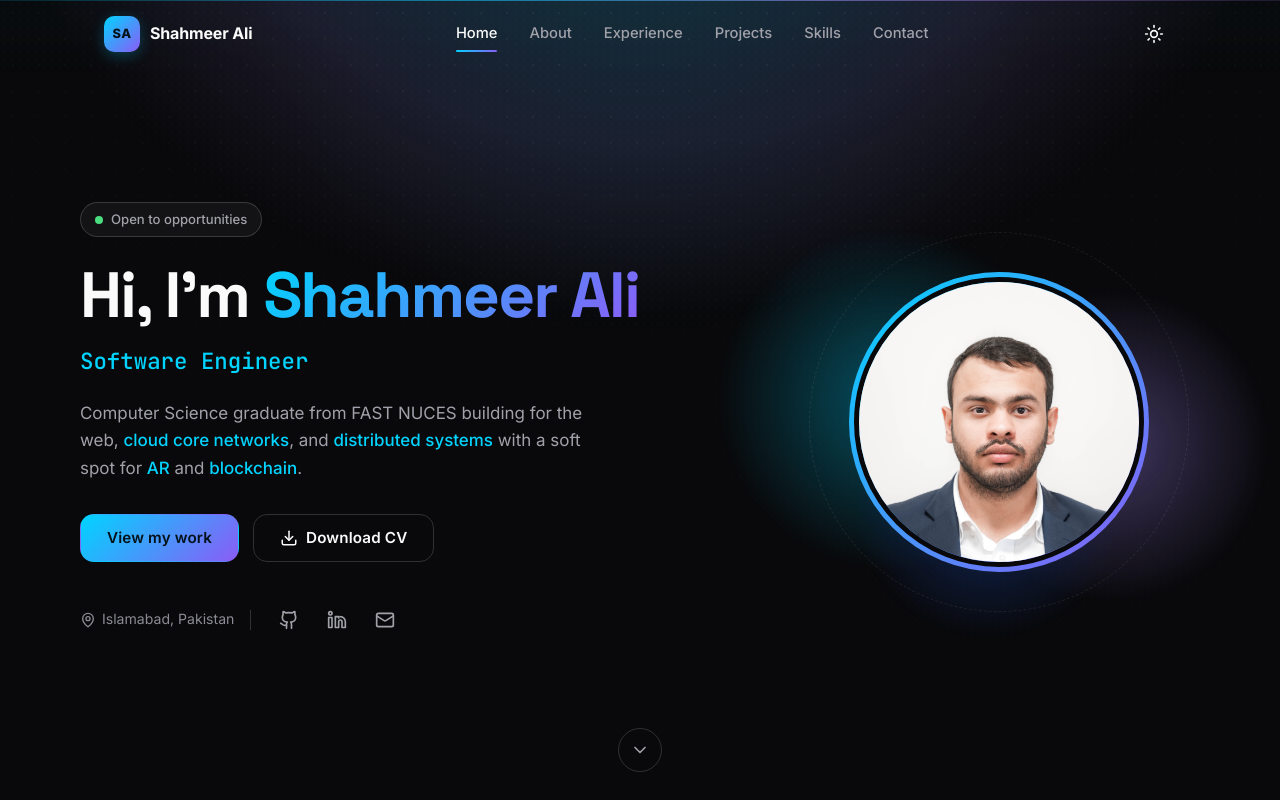
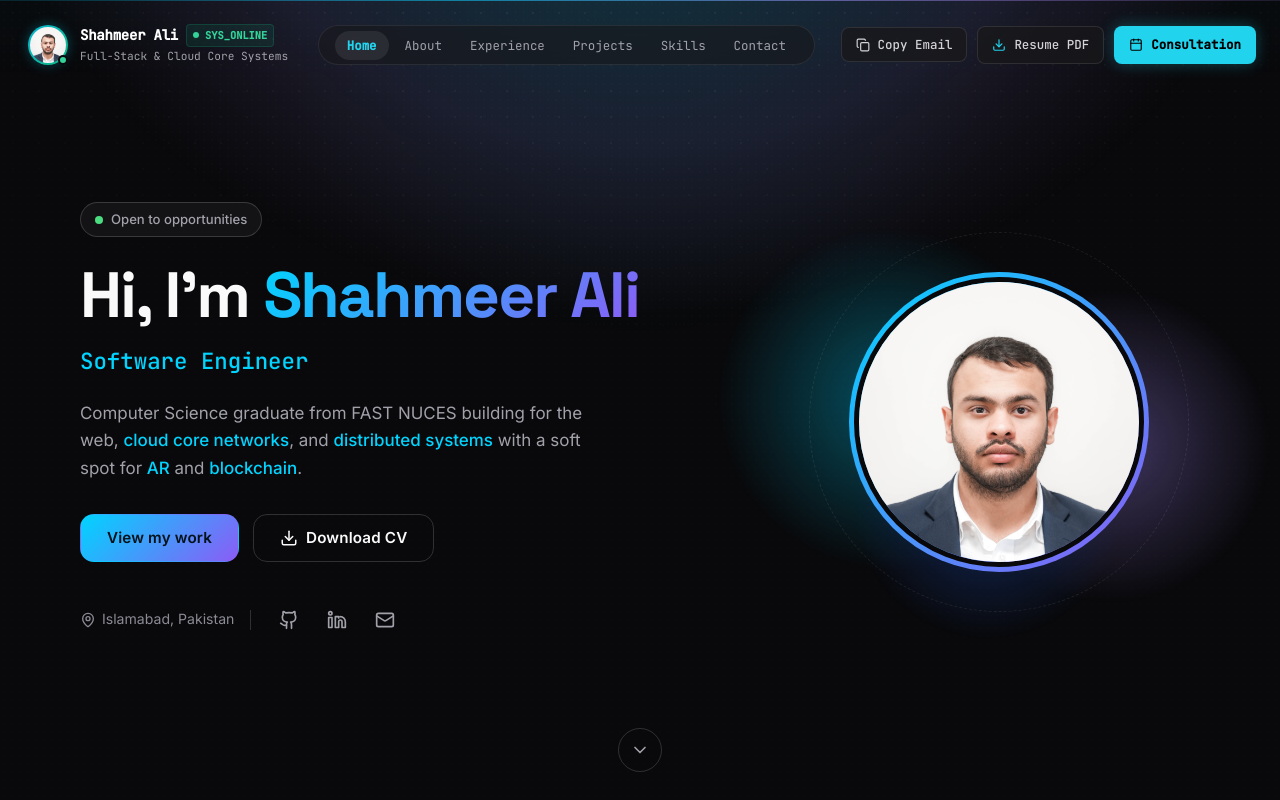
Before and after one commit to ShahmeerAli1504/Portfolio, a React (Create React App) app: page / in a window 1280 px wide. Shown: the top 800 px of the page. Built offline with nearby package versions, Linux system fonts and the light colour scheme.

Commit message:
feat(navbar): update Navbar with user portrait and shahmeer-portfolio theme

```diff
--- a/src/components/Navbar.css
+++ b/src/components/Navbar.css
@@ -1,286 +1,321 @@
-.navbar {
+/* Shahmeer Portfolio Scoped Navigation Styling */
+
+.sp-navbar {
   position: fixed;
   top: 0;
   left: 0;
   right: 0;
-  z-index: 100;
-  transition: background-color var(--dur-med) ease, border-color var(--dur-med) ease;
-  border-bottom: 1px solid transparent;
-  animation: nav-in 600ms var(--ease-out) both;
+  z-index: 1000;
+  padding: 20px 0;
+  transition: all 0.3s cubic-bezier(0.16, 1, 0.3, 1);
+  background: transparent;
 }
 
-@keyframes nav-in {
-  from {
-    opacity: 0;
-    transform: translateY(-10px);
-  }
-  to {
-    opacity: 1;
-    transform: none;
-  }
+.sp-navbar-scrolled {
+  padding: 12px 0;
+  background: rgba(9, 10, 15, 0.9);
+  backdrop-filter: blur(12px);
+  -webkit-backdrop-filter: blur(12px);
+  border-bottom: 1px solid rgba(255, 255, 255, 0.08);
+  box-shadow: 0 10px 30px -10px rgba(0, 0, 0, 0.8);
 }
 
-@media (prefers-reduced-motion: reduce) {
-  .navbar {
-    animation: none;
-  }
-}
-
-.navbar-scrolled {
-  background: var(--bg);
-  border-bottom-color: var(--border);
-}
-
-.navbar-inner {
-  max-width: var(--container);
+.sp-navbar-container {
+  max-width: 1280px;
   margin: 0 auto;
-  height: var(--nav-height);
   padding: 0 24px;
   display: flex;
   align-items: center;
   justify-content: space-between;
-  gap: 16px;
 }
 
-/* Logo */
-.logo {
+/* Brand & Avatar */
+.sp-brand {
+  display: flex;
+  align-items: center;
+  gap: 12px;
+  text-decoration: none;
+  border-radius: 12px;
+  padding: 4px;
+  transition: opacity 0.2s ease;
+}
+
+.sp-brand:hover {
+  opacity: 0.95;
+}
+
+.sp-avatar-wrapper {
+  position: relative;
+  width: 40px;
+  height: 40px;
+  border-radius: 50%;
+  padding: 2px;
+  background: linear-gradient(135deg, #06b6d4 0%, #10b981 100%);
+  box-shadow: 0 0 12px rgba(6, 182, 212, 0.35);
+  flex-shrink: 0;
+}
+
+.sp-avatar-img {
+  width: 100%;
+  height: 100%;
+  object-fit: cover;
+  border-radius: 50%;
+  background: #090a0f;
+  display: block;
+}
+
+.sp-avatar-online-dot {
+  position: absolute;
+  bottom: 0;
+  right: 0;
+  width: 10px;
+  height: 10px;
+  background-color: #34d399;
+  border: 2px solid #090a0f;
+  border-radius: 50%;
+}
+
+.sp-brand-text {
+  display: flex;
+  flex-direction: column;
+}
+
+.sp-brand-header {
+  display: flex;
+  align-items: center;
+  gap: 8px;
+}
+
+.sp-brand-name {
+  font-family: 'JetBrains Mono', monospace, sans-serif;
+  font-size: 0.88rem;
+  font-weight: 700;
+  color: #ffffff;
+  letter-spacing: -0.02em;
+}
+
+.sp-sys-badge {
   display: inline-flex;
   align-items: center;
-  gap: 10px;
-  color: var(--text);
-  font-weight: 700;
+  gap: 6px;
+  font-family: 'JetBrains Mono', monospace;
+  font-size: 0.65rem;
+  font-weight: 600;
+  text-transform: uppercase;
+  padding: 2px 6px;
+  border-radius: 4px;
+  background: rgba(16, 185, 129, 0.1);
+  color: #34d399;
+  border: 1px solid rgba(16, 185, 129, 0.2);
+  position: relative;
 }
 
-.logo-mark {
-  display: grid;
-  place-items: center;
-  width: 36px;
-  height: 36px;
-  border-radius: 10px;
-  background: var(--gradient);
-  color: var(--on-gradient);
-  font-size: 0.8rem;
-  font-weight: 800;
-  letter-spacing: 0.04em;
-  box-shadow: 0 4px 14px var(--glow);
+.sp-sys-dot {
+  width: 6px;
+  height: 6px;
+  border-radius: 50%;
+  background-color: #34d399;
 }
 
-.logo-name {
-  font-size: 1rem;
-  letter-spacing: -0.01em;
+.sp-sys-dot-ping {
+  position: absolute;
+  left: 6px;
+  width: 6px;
+  height: 6px;
+  border-radius: 50%;
+  background-color: #34d399;
+  animation: sp-ping 1.5s cubic-bezier(0, 0, 0.2, 1) infinite;
+  opacity: 0.75;
 }
 
-/* Desktop links */
-.nav-links {
+@keyframes sp-ping {
+  75%, 100% {
+    transform: scale(2.5);
+    opacity: 0;
+  }
+}
+
+.sp-brand-role {
+  font-family: 'JetBrains Mono', monospace;
+  font-size: 0.7rem;
+  color: #a1a1aa;
+  margin-top: 1px;
+}
+
+/* Center Pill Nav */
+.sp-nav-desktop {
+  display: flex;
+  align-items: center;
+}
+
+.sp-nav-pill {
   display: flex;
   align-items: center;
   gap: 4px;
   list-style: none;
   margin: 0;
-  padding: 0;
+  padding: 6px 16px;
+  background: rgba(24, 24, 27, 0.6);
+  border: 1px solid rgba(255, 255, 255, 0.08);
+  border-radius: 999px;
+  backdrop-filter: blur(8px);
+  -webkit-backdrop-filter: blur(8px);
 }
 
-.nav-links a {
-  position: relative;
-  display: inline-block;
-  padding: 10px 14px;
-  font-size: 0.92rem;
-  font-weight: 500;
-  color: var(--text-muted);
-  border-radius: var(--radius-sm);
-  transition: color var(--dur-fast) ease;
+.sp-nav-link {
+  font-family: 'JetBrains Mono', monospace;
+  font-size: 0.78rem;
+  color: #a1a1aa;
+  text-decoration: none;
+  padding: 6px 12px;
+  border-radius: 999px;
+  transition: all 0.2s ease;
 }
 
-.nav-links a::after {
-  content: '';
-  position: absolute;
-  left: 14px;
-  right: 14px;
-  bottom: 4px;
-  height: 2px;
-  border-radius: 2px;
-  background: var(--gradient);
-  transform: scaleX(0);
-  transform-origin: center;
-  transition: transform var(--dur-med) var(--ease-out);
+.sp-nav-link:hover {
+  color: #22d3ee;
+  background: rgba(255, 255, 255, 0.05);
 }
 
-.nav-links a:hover {
-  color: var(--text);
+.sp-nav-link.active {
+  color: #22d3ee;
+  background: rgba(255, 255, 255, 0.08);
+  font-weight: 600;
 }
 
-.nav-links a:hover::after {
-  transform: scaleX(1);
+/* Action CTAs */
+.sp-actions-desktop {
+  display: flex;
+  align-items: center;
+  gap: 10px;
 }
 
-.nav-links a.active {
-  color: var(--text);
+.sp-btn {
+  display: inline-flex;
+  align-items: center;
+  gap: 8px;
+  font-family: 'JetBrains Mono', monospace;
+  font-size: 0.78rem;
+  font-weight: 500;
+  padding: 8px 14px;
+  border-radius: 8px;
+  text-decoration: none;
+  border: 1px solid transparent;
+  cursor: pointer;
+  transition: all 0.2s ease;
+  user-select: none;
 }
 
-.nav-links a.active::after {
-  transform: scaleX(1);
+.sp-btn-secondary {
+  color: #d4d4d8;
+  background: rgba(24, 24, 27, 0.8);
+  border-color: rgba(255, 255, 255, 0.1);
 }
 
-/* Actions */
-.nav-actions {
-  display: flex;
-  align-items: center;
-  gap: 6px;
+.sp-btn-secondary:hover {
+  background: rgba(39, 39, 42, 0.9);
+  border-color: rgba(255, 255, 255, 0.2);
+  color: #ffffff;
 }
 
-.icon-btn {
-  display: grid;
-  place-items: center;
-  width: 44px;
-  height: 44px;
-  border: 1px solid transparent;
-  border-radius: var(--radius-sm);
-  background: transparent;
-  color: var(--text);
-  transition: background-color var(--dur-fast) ease, border-color var(--dur-fast) ease,
-    transform var(--dur-fast) var(--ease-out);
+.sp-btn-primary {
+  color: #000000;
+  background: #22d3ee;
+  font-weight: 600;
+  box-shadow: 0 0 15px rgba(34, 211, 238, 0.3);
 }
 
-.icon-btn:hover {
-  background: var(--surface-2);
-  border-color: var(--border);
+.sp-btn-primary:hover {
+  background: #67e8f9;
+  box-shadow: 0 0 22px rgba(34, 211, 238, 0.5);
+  transform: translateY(-1px);
 }
 
-.icon-btn:active {
-  transform: scale(0.94);
+.sp-icon-cyan {
+  color: #22d3ee;
 }
 
-/* Sun/moon crossfade */
-.toggle-icons {
-  position: relative;
-  display: grid;
-  place-items: center;
-  width: 20px;
-  height: 20px;
+.sp-icon-success,
+.sp-text-success {
+  color: #34d399;
+  font-weight: 600;
 }
 
-.toggle-icons svg {
-  position: absolute;
-  inset: 0;
-  transition: opacity var(--dur-med) ease, transform var(--dur-med) var(--ease-out);
+/* Mobile Toggle */
+.sp-menu-toggle {
+  display: none;
+  padding: 8px;
+  border-radius: 8px;
+  background: #18181b;
+  border: 1px solid rgba(255, 255, 255, 0.1);
+  color: #ffffff;
+  cursor: pointer;
 }
 
-.toggle-icons.is-dark .toggle-sun {
-  opacity: 1;
-  transform: rotate(0deg) scale(1);
-}
-.toggle-icons.is-dark .toggle-moon {
-  opacity: 0;
-  transform: rotate(90deg) scale(0.5);
-}
-.toggle-icons.is-light .toggle-sun {
-  opacity: 0;
-  transform: rotate(-90deg) scale(0.5);
-}
-.toggle-icons.is-light .toggle-moon {
-  opacity: 1;
-  transform: rotate(0deg) scale(1);
+/* Mobile Drawer */
+.sp-mobile-drawer {
+  display: none;
+  background: #0d0f17;
+  border-bottom: 1px solid rgba(255, 255, 255, 0.1);
+  padding: 16px 24px 24px;
 }
 
-.menu-toggle {
-  display: none;
+.sp-mobile-links {
+  list-style: none;
+  margin: 0;
+  padding: 0;
+  display: flex;
+  flex-direction: column;
+  gap: 8px;
 }
 
-/* Reading progress */
-.scroll-progress {
-  position: absolute;
-  left: 0;
-  right: 0;
-  bottom: -1px;
-  height: 2px;
-  background: var(--gradient);
-  transform-origin: left;
-  transform: scaleX(0);
+.sp-mobile-links a {
+  display: block;
+  font-family: 'JetBrains Mono', monospace;
+  font-size: 0.9rem;
+  color: #d4d4d8;
+  text-decoration: none;
+  padding: 10px 12px;
+  border-radius: 8px;
 }
 
-/* Mobile drawer */
-.mobile-menu {
-  display: none;
+.sp-mobile-links a:hover,
+.sp-mobile-links a.active {
+  color: #22d3ee;
+  background: rgba(255, 255, 255, 0.05);
 }
 
-@media (max-width: 860px) {
-  .nav-links {
+.sp-mobile-actions {
+  margin-top: 16px;
+  padding-top: 16px;
+  border-top: 1px solid rgba(255, 255, 255, 0.1);
+  display: flex;
+  flex-direction: column;
+  gap: 10px;
+}
+
+.sp-btn-full {
+  width: 100%;
+  justify-content: center;
+  padding: 10px 16px;
+}
+
+@media (max-width: 1024px) {
+  .sp-actions-desktop {
+    display: none;
+  }
+}
+
+@media (max-width: 768px) {
+  .sp-nav-desktop {
     display: none;
   }
 
-  .menu-toggle {
-    display: grid;
+  .sp-menu-toggle {
+    display: block;
   }
 
-  .logo-name {
-    font-size: 0.95rem;
-  }
-
-  .mobile-menu {
+  .sp-mobile-drawer {
     display: block;
-    position: fixed;
-    top: var(--nav-height);
-    left: 0;
-    right: 0;
-    bottom: 0;
-    background: var(--bg);
-    padding: 32px 24px;
-    opacity: 0;
-    visibility: hidden;
-    transform: translateY(-12px);
-    transition: opacity var(--dur-med) var(--ease-out),
-      transform var(--dur-med) var(--ease-out),
-      visibility 0s linear var(--dur-med);
-  }
-
-  .mobile-menu.open {
-    opacity: 1;
-    visibility: visible;
-    transform: translateY(0);
-    transition: opacity var(--dur-med) var(--ease-out),
-      transform var(--dur-med) var(--ease-out);
-  }
-
-  .mobile-menu ul {
-    list-style: none;
-    margin: 0;
-    padding: 0;
-    display: flex;
-    flex-direction: column;
-  }
-
-  .mobile-menu li {
-    opacity: 0;
-    transform: translateY(14px);
-    transition: opacity var(--dur-med) var(--ease-out),
-      transform var(--dur-med) var(--ease-out);
-    transition-delay: 0ms;
-  }
-
-  .mobile-menu.open li {
-    opacity: 1;
-    transform: translateY(0);
-    transition-delay: calc(60ms + var(--i) * 45ms);
-  }
-
-  .mobile-menu a {
-    display: flex;
-    align-items: baseline;
-    gap: 16px;
-    padding: 18px 8px;
-    font-size: 1.4rem;
-    font-weight: 600;
-    color: var(--text);
-    border-bottom: 1px solid var(--border);
-  }
-
-  .mobile-menu a.active {
-    color: var(--accent);
-  }
-
-  .mobile-menu-index {
-    font-family: var(--font-mono);
-    font-size: 0.8rem;
-    color: var(--accent);
   }
 }
--- a/src/components/Navbar.js
+++ b/src/components/Navbar.js
@@ -1,8 +1,16 @@
-import React, { useState, useEffect, useRef, useCallback } from 'react';
+import React, { useState, useEffect } from 'react';
 import './Navbar.css';
-import { SunIcon, MoonIcon, MenuIcon, CloseIcon } from './Icons';
+import { Download, Copy, Check, Menu, X, Calendar } from 'lucide-react';
 
-const LINKS = [
+const PERSONAL_DATA = {
+  name: 'Shahmeer Ali',
+  role: 'Full-Stack & Cloud Core Systems',
+  email: 'shahmeerali1504@gmail.com',
+  cvPath: '/ShahmeerAli_FullStackEngineer_CV.pdf',
+  avatarPath: '/21I-0466.jpg',
+};
+
+const NAV_LINKS = [
   { id: 'home', label: 'Home' },
   { id: 'about', label: 'About' },
   { id: 'experience', label: 'Experience' },
@@ -12,52 +20,21 @@ const LINKS = [
 ];
 
 function Navbar() {
-  const [darkMode, setDarkMode] = useState(() => {
-    const saved = localStorage.getItem('theme');
-    if (saved) return saved === 'dark';
-    return true;
-  });
   const [scrolled, setScrolled] = useState(false);
+  const [menuOpen, setMenuOpen] = useState(false);
+  const [copied, setCopied] = useState(false);
   const [activeId, setActiveId] = useState('home');
-  const [menuOpen, setMenuOpen] = useState(false);
-  const progressRef = useRef(null);
 
   useEffect(() => {
-    document.body.classList.toggle('dark', darkMode);
-    document.body.classList.toggle('light', !darkMode);
-    localStorage.setItem('theme', darkMode ? 'dark' : 'light');
-  }, [darkMode]);
-
-  // Scroll state: glass background + reading progress (direct DOM transform for 60fps scroll)
-  useEffect(() => {
-    let ticking = false;
-    let isScrolled = false;
-    const onScroll = () => {
-      if (ticking) return;
-      ticking = true;
-      requestAnimationFrame(() => {
-        const y = window.scrollY;
-        const nextScrolled = y > 12;
-        if (nextScrolled !== isScrolled) {
-          isScrolled = nextScrolled;
-          setScrolled(nextScrolled);
-        }
-        const max = document.documentElement.scrollHeight - window.innerHeight;
-        const progress = max > 0 ? Math.min(y / max, 1) : 0;
-        if (progressRef.current) {
-          progressRef.current.style.transform = `scaleX(${progress})`;
-        }
-        ticking = false;
-      });
+    const handleScroll = () => {
+      setScrolled(window.scrollY > 20);
     };
-    onScroll();
-    window.addEventListener('scroll', onScroll, { passive: true });
-    return () => window.removeEventListener('scroll', onScroll);
+    window.addEventListener('scroll', handleScroll);
+    return () => window.removeEventListener('scroll', handleScroll);
   }, []);
 
-  // Scroll-spy: highlight the section in view
   useEffect(() => {
-    const sections = LINKS.map(({ id }) => document.getElementById(id)).filter(Boolean);
+    const sections = NAV_LINKS.map(({ id }) => document.getElementById(id)).filter(Boolean);
     if (!sections.length || !('IntersectionObserver' in window)) return undefined;
 
     const observer = new IntersectionObserver(
@@ -72,32 +49,50 @@ function Navbar() {
     return () => observer.disconnect();
   }, []);
 
-  // Lock body scroll while the mobile menu is open
-  useEffect(() => {
-    document.body.style.overflow = menuOpen ? 'hidden' : '';
-    return () => {
-      document.body.style.overflow = '';
+  const handleCopyEmail = async () => {
+    try {
+      await navigator.clipboard.writeText(PERSONAL_DATA.email);
+      setCopied(true);
+      setTimeout(() => setCopied(false), 2500);
+    } catch (err) {
+      console.error('Failed to copy email:', err);
+    }
   };
-  }, [menuOpen]);
-
-  const closeMenu = useCallback(() => setMenuOpen(false), []);
 
   return (
-    <header className={`navbar ${scrolled ? 'navbar-scrolled' : ''}`}>
-      <div className="navbar-inner">
-        <a href="#home" className="logo" onClick={closeMenu}>
-          <span className="logo-mark">SA</span>
-          <span className="logo-name">Shahmeer Ali</span>
+    <header className={`sp-navbar ${scrolled ? 'sp-navbar-scrolled' : ''}`}>
+      <div className="sp-navbar-container">
+        {/* Brand Area with User Picture */}
+        <a href="#home" className="sp-brand" onClick={() => setMenuOpen(false)}>
+          <div className="sp-avatar-wrapper">
+            <img
+              src={PERSONAL_DATA.avatarPath}
+              alt={PERSONAL_DATA.name}
+              className="sp-avatar-img"
+            />
+            <span className="sp-avatar-online-dot" />
+          </div>
+          <div className="sp-brand-text">
+            <div className="sp-brand-header">
+              <span className="sp-brand-name">{PERSONAL_DATA.name}</span>
+              <span className="sp-sys-badge">
+                <span className="sp-sys-dot-ping" />
+                <span className="sp-sys-dot" />
+                SYS_ONLINE
+              </span>
+            </div>
+            <span className="sp-brand-role">{PERSONAL_DATA.role}</span>
+          </div>
         </a>
 
-        <nav aria-label="Primary">
-          <ul className="nav-links">
-            {LINKS.map(({ id, label }) => (
+        {/* Center Pill Navigation */}
+        <nav className="sp-nav-desktop" aria-label="Primary">
+          <ul className="sp-nav-pill">
+            {NAV_LINKS.map(({ id, label }) => (
               <li key={id}>
                 <a
                   href={`#${id}`}
-                  className={activeId === id ? 'active' : ''}
-                  aria-current={activeId === id ? 'true' : undefined}
+                  className={`sp-nav-link ${activeId === id ? 'active' : ''}`}
                 >
                   {label}
                 </a>
@@ -106,48 +101,113 @@ function Navbar() {
           </ul>
         </nav>
 
-        <div className="nav-actions">
+        {/* Right CTA Actions */}
+        <div className="sp-actions-desktop">
           <button
-            className="icon-btn mode-toggle"
-            onClick={() => setDarkMode(!darkMode)}
-            aria-label={darkMode ? 'Switch to light mode' : 'Switch to dark mode'}
+            onClick={handleCopyEmail}
+            className="sp-btn sp-btn-secondary"
+            title="Copy email to clipboard"
           >
-            <span className={`toggle-icons ${darkMode ? 'is-dark' : 'is-light'}`}>
-              <SunIcon className="toggle-sun" />
-              <MoonIcon className="toggle-moon" />
-            </span>
+            {copied ? (
+              <>
+                <Check size={14} className="sp-icon-success" />
+                <span className="sp-text-success">Copied!</span>
+              </>
+            ) : (
+              <>
+                <Copy size={14} />
+                <span>Copy Email</span>
+              </>
+            )}
           </button>
 
+          <a
+            href={PERSONAL_DATA.cvPath}
+            download="ShahmeerAli_FullStackEngineer_CV.pdf"
+            target="_blank"
+            rel="noopener noreferrer"
+            className="sp-btn sp-btn-secondary"
+          >
+            <Download size={14} className="sp-icon-cyan" />
+            <span>Resume PDF</span>
+          </a>
+
+          <a href="#contact" className="sp-btn sp-btn-primary">
+            <Calendar size={14} />
+            <span>Consultation</span>
+          </a>
+        </div>
+
+        {/* Mobile Toggle */}
         <button
-            className="icon-btn menu-toggle"
+          className="sp-menu-toggle"
           onClick={() => setMenuOpen(!menuOpen)}
           aria-label={menuOpen ? 'Close menu' : 'Open menu'}
-            aria-expanded={menuOpen}
         >
-            {menuOpen ? <CloseIcon /> : <MenuIcon />}
+          {menuOpen ? <X size={20} /> : <Menu size={20} />}
         </button>
       </div>
-      </div>
 
-      <div className="scroll-progress" ref={progressRef} />
-
-      {/* Mobile drawer */}
-      <div className={`mobile-menu ${menuOpen ? 'open' : ''}`}>
-        <ul>
-          {LINKS.map(({ id, label }, i) => (
-            <li key={id} style={{ '--i': i }}>
+      {/* Mobile Drawer */}
+      {menuOpen && (
+        <div className="sp-mobile-drawer">
+          <ul className="sp-mobile-links">
+            {NAV_LINKS.map(({ id, label }) => (
+              <li key={id}>
                 <a
                   href={`#${id}`}
                   className={activeId === id ? 'active' : ''}
-                onClick={closeMenu}
+                  onClick={() => setMenuOpen(false)}
                 >
-                <span className="mobile-menu-index">0{i + 1}</span>
                   {label}
                 </a>
               </li>
             ))}
           </ul>
+
+          <div className="sp-mobile-actions">
+            <button
+              onClick={() => {
+                handleCopyEmail();
+                setMenuOpen(false);
+              }}
+              className="sp-btn sp-btn-secondary sp-btn-full"
+            >
+              {copied ? (
+                <span className="sp-text-success flex items-center gap-1">
+                  <Check size={14} /> Copied!
+                </span>
+              ) : (
+                <>
+                  <Copy size={14} />
+                  <span>Copy Email</span>
+                </>
+              )}
+            </button>
+
+            <a
+              href={PERSONAL_DATA.cvPath}
+              download="ShahmeerAli_FullStackEngineer_CV.pdf"
+              target="_blank"
+              rel="noopener noreferrer"
+              onClick={() => setMenuOpen(false)}
+              className="sp-btn sp-btn-secondary sp-btn-full"
+            >
+              <Download size={14} className="sp-icon-cyan" />
+              <span>Download CV (PDF)</span>
+            </a>
+
+            <a
+              href="#contact"
+              onClick={() => setMenuOpen(false)}
+              className="sp-btn sp-btn-primary sp-btn-full"
+            >
+              <Calendar size={14} />
+              <span>Schedule Consultation</span>
+            </a>
           </div>
+        </div>
+      )}
     </header>
   );
 }
```
Lines whose indentation alone changed are shown as unchanged.
